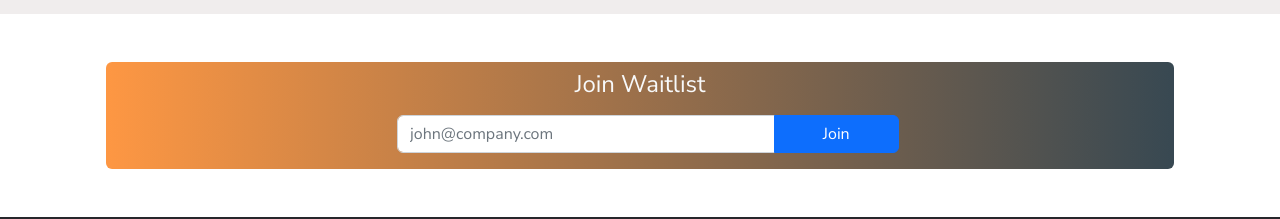
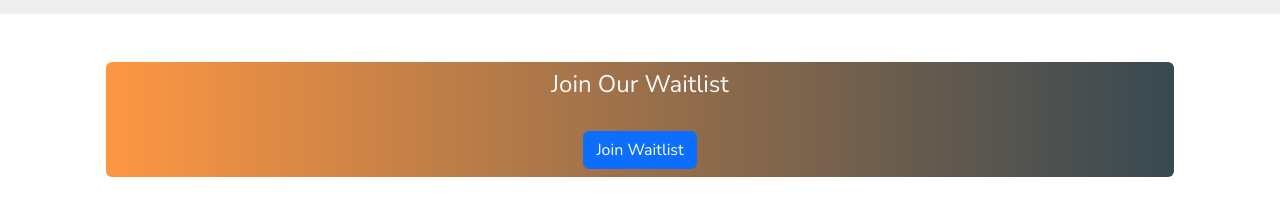
Before and after one commit to ndiranguW/weigo-web, a React (Create React App) app: page / in a window 1280 px wide. Shown: the part 1157-1376 px from the top of the page. Built offline with nearby package versions, Linux system fonts and the light colour scheme; no server answers; a web font is replaced by a local one.

Commit message:
ft: use modal form component

```diff
--- a/src/components/custom/Contact.js
+++ b/src/components/custom/Contact.js
@@ -1,29 +1,27 @@
 // contacct banner form
-import React from "react";
+import React, { useState } from "react";
+import Modal from "../modal";
 
 const Contact = () => {
+  // set states to interact with waitlist Modal.
+  const [showModal, setShowModal] = useState(false);
+
+  //
+
   return (
     <div className="container p-5">
       <div className="row p-2 rounded contact-form">
-        <h3 className="text-center text-light fs-4">Join Waitlist</h3>
-        <div className="col-sm-12 col-lg-6 mx-auto ">
-          <form>
-            <div className="input-group input-group-md m-2">
-              <input
-                type={"email"}
-                className="form-control"
-                placeholder="john@company.com"
-              />
-              <button
-                type="submit"
-                value={"submit"}
-                className="btn btn-primary w-25"
-              >
-                Join
-              </button>
-            </div>
-          </form>
+        <h3 className="text-center text-light fs-4">Join Our Waitlist</h3>
+        <p></p>
+        <div className="mt-2 text-center">
+          <button
+            className="btn btn-primary"
+            onClick={() => setShowModal(true)}
+          >
+            Join Waitlist
+          </button>
         </div>
+          <Modal showModal={showModal} setShowModal={setShowModal} />
       </div>
     </div>
   );
```
